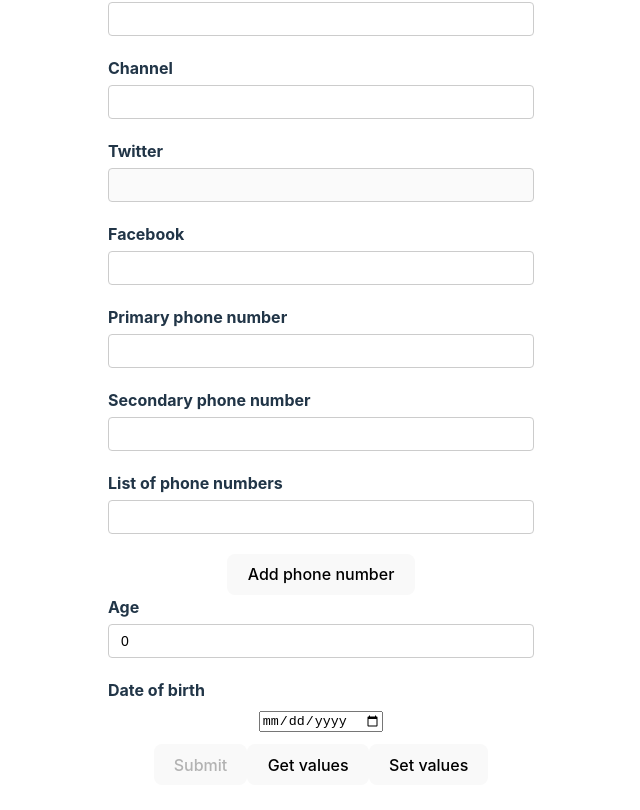
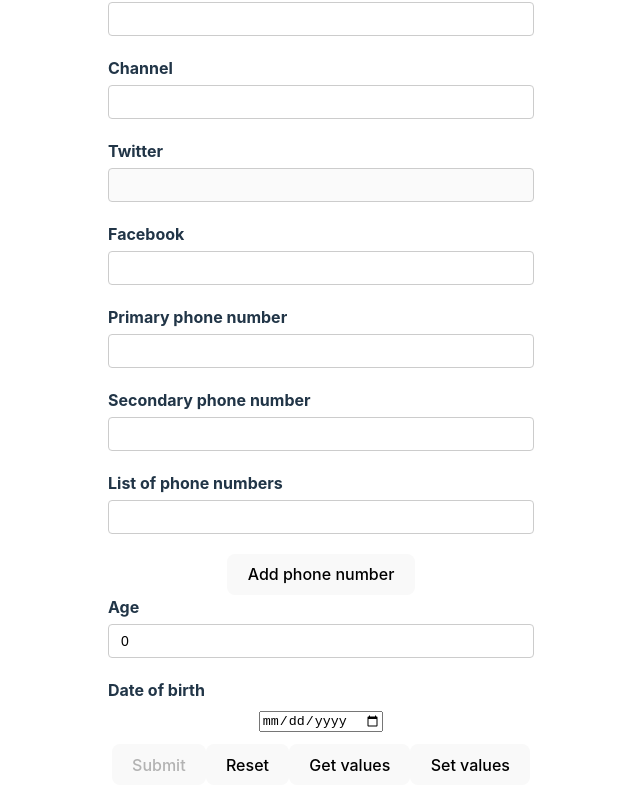
Before and after one commit to BhaumikDhameliya/react-hook-form, a React (Vite) app in the folder rhf-demo/: page / in a window 1280 px wide. Shown: the part 218-1028 px from the top of the page, without its empty margins (319-959 px from the left). Built offline with nearby package versions, Linux system fonts and the light colour scheme.

Commit message:
Reset Form

```diff
--- a/rhf-demo/src/components/YouTubeForm.tsx
+++ b/rhf-demo/src/components/YouTubeForm.tsx
@@ -55,6 +55,7 @@ export default function YouTubeForm() {
     watch,
     getValues,
     setValue,
+    reset,
   } = form;
   const {
     errors,
@@ -102,11 +103,15 @@ export default function YouTubeForm() {
   // const watchAllFields = watch();
 
   useEffect(() => {
-    const subscription = watch((value) => {
-      console.log("value----->", value);
-    });
-    return () => subscription.unsubscribe();
-  }, [watch]);
+    reset();
+  }, [isSubmitSuccessful]);
+
+  // useEffect(() => {
+  //   const subscription = watch((value) => {
+  //     console.log("value----->", value);
+  //   });
+  //   return () => subscription.unsubscribe();
+  // }, [watch]);
 
   console.count("rendered");
   return (
@@ -269,6 +274,9 @@ export default function YouTubeForm() {
         </div>
 
         <button disabled={!isDirty || !isValid || !isSubmitting}>Submit</button>
+        <button type="button" onClick={() => reset()}>
+          Reset
+        </button>
         <button type="button" onClick={handleGetValues}>
           Get values
         </button>
```
